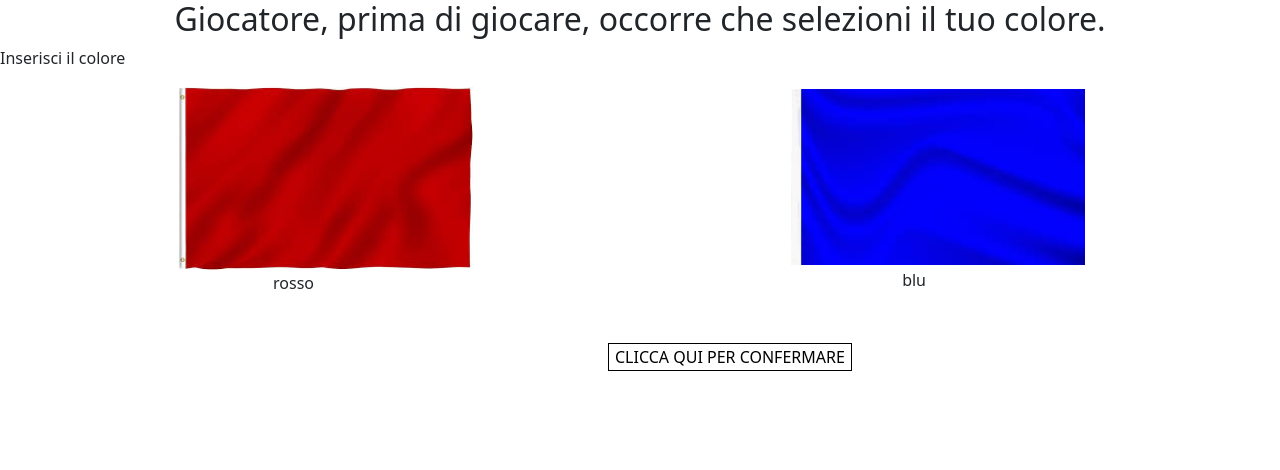
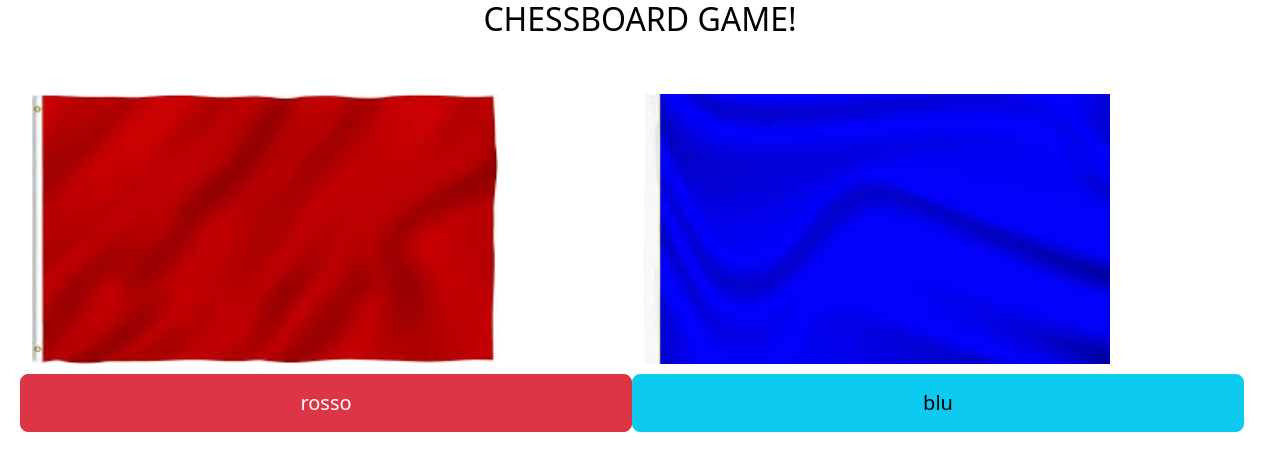
Before and after one commit to dnmtt09/checkers-game, an Angular app: page / in a window 1280 px wide. Shown: the top 470 px of the page. Built offline with nearby package versions, Linux system fonts and the light colour scheme.

Commit message:
cleanup code

```diff
--- a/src/app/app.component.html
+++ b/src/app/app.component.html
@@ -1,5 +1,5 @@
-<main>
+<main id="wallpaper">
   <router-outlet></router-outlet>
   <app-main-component></app-main-component>
+  <footer></footer>
 </main>
-<footer></footer>
--- a/src/app/components/chessboard/chessboard.component.ts
+++ b/src/app/components/chessboard/chessboard.component.ts
@@ -1,7 +1,7 @@
 import { CommonModule } from '@angular/common';
-import {Component, Input, OnInit} from '@angular/core';
+import { Component, Input, OnInit } from '@angular/core';
 import { Game } from '../../services/Game';
-import {Color} from "../../shared/enum/enumPlayer";
+import { Color } from '../../shared/enum/enumPlayer';
 
 @Component({
   selector: 'app-chessboard',
@@ -10,7 +10,7 @@ import {Color} from "../../shared/enum/enumPlayer";
   templateUrl: './chessboard.component.html',
   styleUrl: './chessboard.component.scss',
 })
-export class ChessboardComponent implements OnInit{
+export class ChessboardComponent implements OnInit {
   chessboard: string[] = [];
   @Input() color: Color | null = null;
 
--- a/src/app/components/menu/player-color/player-color.component.html
+++ b/src/app/components/menu/player-color/player-color.component.html
@@ -1,28 +1,30 @@
-<h2>Giocatore, prima di giocare, occorre che selezioni il tuo colore.</h2>
-<p>Inserisci il colore</p>
+<h2>CHESSBOARD GAME!</h2>
+<div class="py-5">
   <ul class="row">
     <li class="row col-md-6">
-    <button id="id-red" [ngClass]="{ 'width-up-button': isClicked === playerColor.red }">
       <img
+        style="width: 80%; height: 80%"
         class="col-md-6"
-        (click)="choosePlayerColor(pC.red)"
+        id="id-red"
         src="{{ colorsAvailable['image1'] }}"
         alt=""
       />
+      <button (click)="choosePlayerColor(player.red)" class="btn btn-lg btn-danger">
+        {{ colorsAvailable['color1'] }}
       </button>
-    <span class="col-md-6">{{ colorsAvailable['color1'] }}</span>
     </li>
 
     <li class="row col-md-6">
-    <button id="id-blue" [ngClass]="{ 'width-up-button': isClicked === playerColor.blue }">
       <img
+        id="id-blue"
+        style="width: 80%; height: 80%"
         class="col-md-6"
-        (click)="choosePlayerColor(pC.blue)"
         src="{{ colorsAvailable['image2'] }}"
         alt=""
       />
+      <button class="btn btn-lg btn-info" (click)="choosePlayerColor(player.blue)">
+        {{ colorsAvailable['color2'] }}
       </button>
-    <span class="col-md-6">{{ colorsAvailable['color2'] }}</span>
     </li>
   </ul>
-<button id="confirm-button" (click)="confirm()">CLICCA QUI PER CONFERMARE</button>
+</div>
--- a/src/app/components/menu/player-color/player-color.component.scss
+++ b/src/app/components/menu/player-color/player-color.component.scss
@@ -1,7 +1,7 @@
-button {
-  background: none;
-  border: none;
-}
+//button {
+//  background: none;
+//  border: none;
+//}
 
 #confirm-button {
   position: relative;
@@ -9,10 +9,8 @@ button {
   top: 2rem;
   border: 1px solid black !important;
 }
-
-.width-up-button {
-  width: 60rem;
-  max-width: 70rem;
+h2 {
+  color: black;
 }
 
 h2,
--- a/src/app/components/menu/player-color/player-color.component.ts
+++ b/src/app/components/menu/player-color/player-color.component.ts
@@ -16,7 +16,7 @@ enum playerColor {
 })
 export class PlayerColorComponent {
   colorsAvailable: Record<string, string> = {};
-  readonly pC = playerColor;
+  readonly player = playerColor;
   isClicked: Color | undefined = undefined; // rename the variable name
   @Output() colorChoose: EventEmitter<Color> = new EventEmitter<Color>();
 
@@ -30,13 +30,12 @@ export class PlayerColorComponent {
   }
   choosePlayerColor(playerColor: playerColor): void {
     this.isClicked = playerColor;
+    this.confirm();
   }
 
-  confirm(): void {
+  private confirm(): void {
     if (this.isClicked !== undefined) {
       this.colorChoose.emit(this.isClicked);
     }
   }
-
-  protected readonly playerColor = playerColor;
 }
--- a/src/app/main-component/main-component.component.html
+++ b/src/app/main-component/main-component.component.html
@@ -1,4 +1,5 @@
 <!--recall component for color player-->
+
 <ng-container *ngIf="playerIsReadyToGame && !!color; else chooseColor">
   <app-chessboard [color]="color"></app-chessboard>
 </ng-container>
--- a/src/app/main-component/main-component.component.ts
+++ b/src/app/main-component/main-component.component.ts
@@ -3,7 +3,7 @@ import { CommonModule } from '@angular/common';
 import { Player } from '../shared/classes/player';
 import { ChessboardComponent } from '../components/chessboard/chessboard.component';
 import { PlayerColorComponent } from '../components/menu/player-color/player-color.component';
-import {Color} from "../shared/enum/enumPlayer";
+import { Color } from '../shared/enum/enumPlayer';
 /*declare enum. This enum insert into a common file*/
 /*create an object that represents a player*/
 
--- a/src/styles/styles.scss
+++ b/src/styles/styles.scss
@@ -1,3 +1,12 @@
 /* You can add global styles to this file, and also import other style files */
 /* import bootstrap 5.3.3 styles */
 @import 'shared/bootstrap';
+
+#wallpaper {
+  //background-image: url('../assets/img/wallpaper.jpeg');
+  //width: 100%;
+  //height: 100%;
+  //background-size: cover;
+  //background-position: center;
+  //background-repeat: no-repeat;
+}
```
Also changed, not shown: src/app/services/Game.ts (+10 -8 lines). Lines whose indentation alone changed are shown as unchanged.
